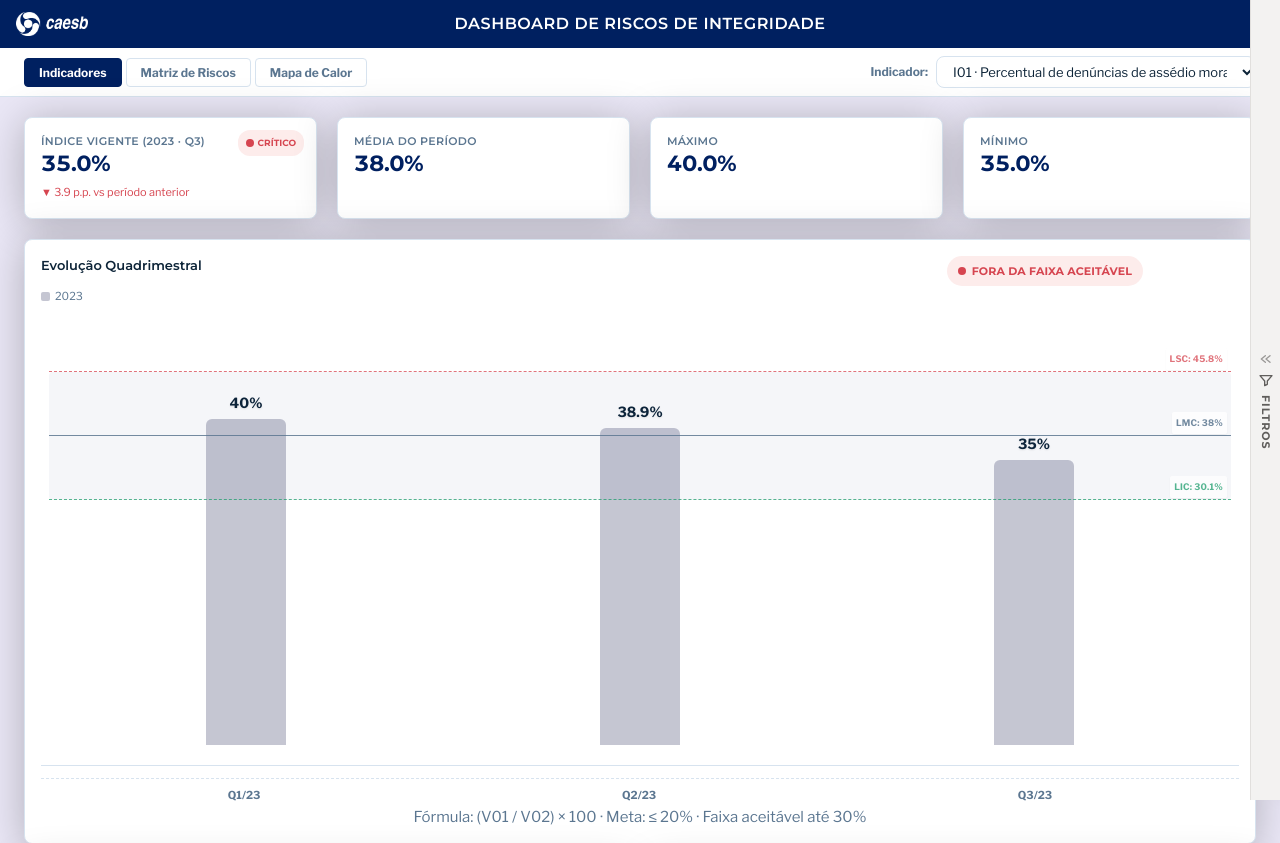
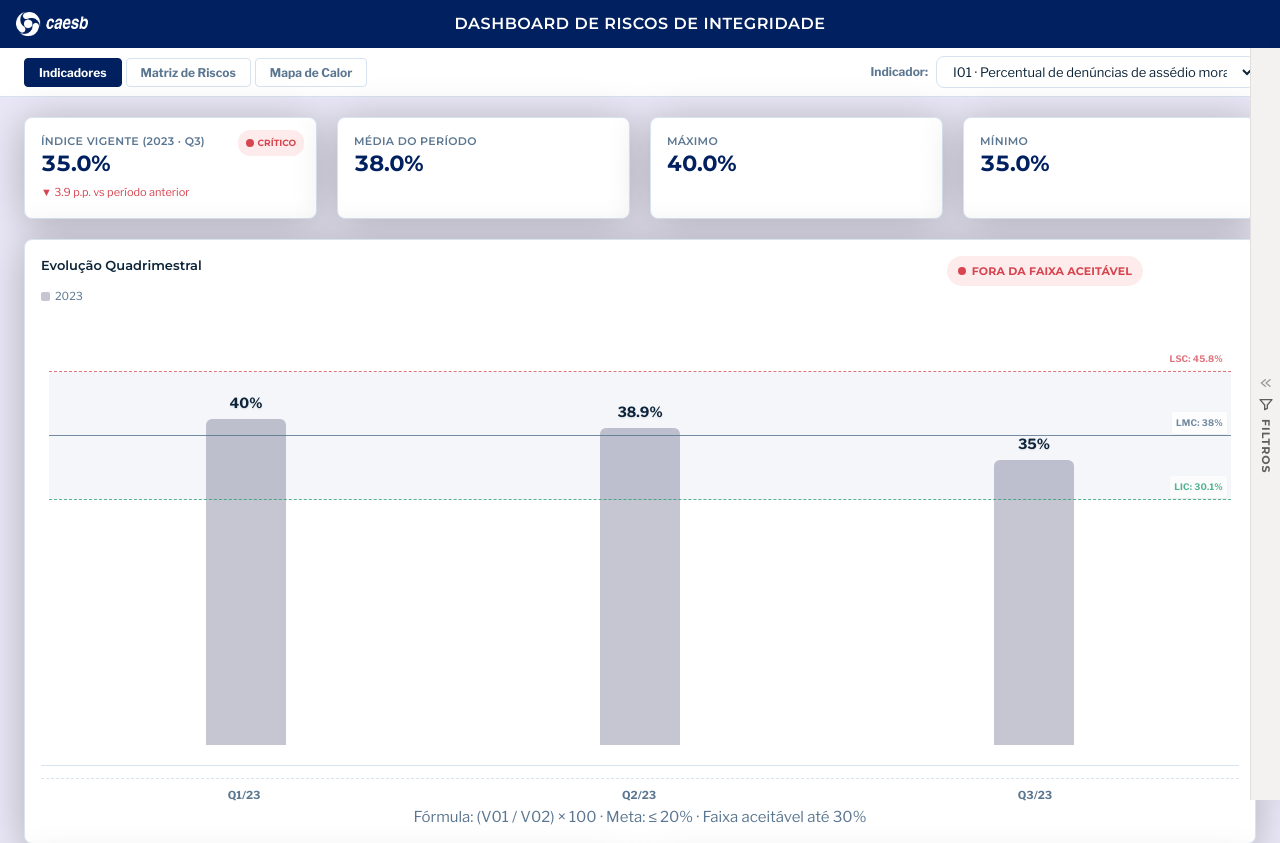
Before and after one commit to Semil-2006/dashboardc, a Flask app: template templates/index.html in a window 1280 px wide. Shown: the top 843 px of the page. Run offline with Flask 3, Linux system fonts and the light colour scheme; the template is opened without the code that fills it, so the values that code supplies are empty.

Commit message:
style: ajusta o posicionamento do botao lateral de filtros abaixo do header

```diff
--- a/static/css/style.css
+++ b/static/css/style.css
@@ -1111,14 +1111,14 @@ filter-toggle-button .filter-toggle-btn {
 .filter-toggle-btn {
     position: fixed;
     right: 0;
-    top: 0;
+    top: 48px;
     z-index: 100;
     background: #f3f2f1;
     border: none;
     border-left: 1px solid #e1dfdd;
     color: #605e5c;
     width: 30px;
-    height: 100vh;
+    height: calc(100vh - 48px);
     display: none;
     flex-direction: column;
     align-items: center;
```
